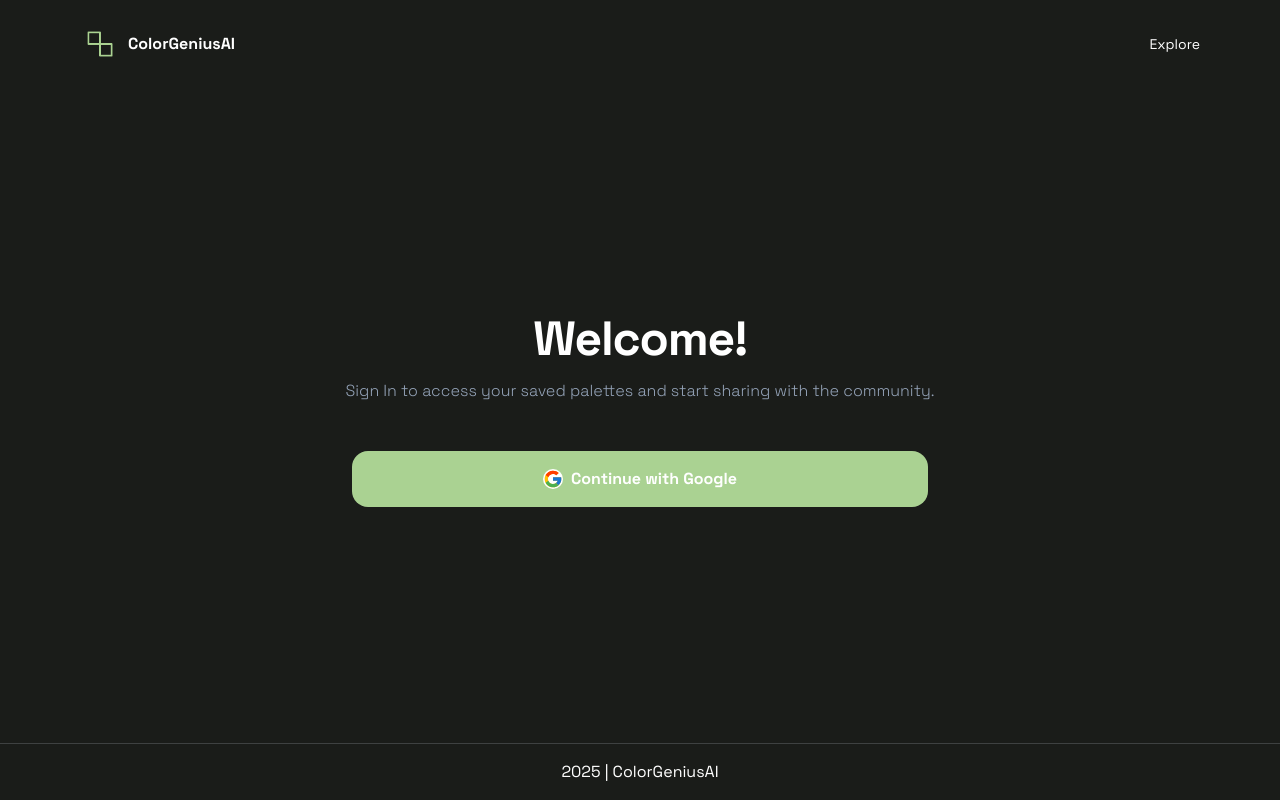
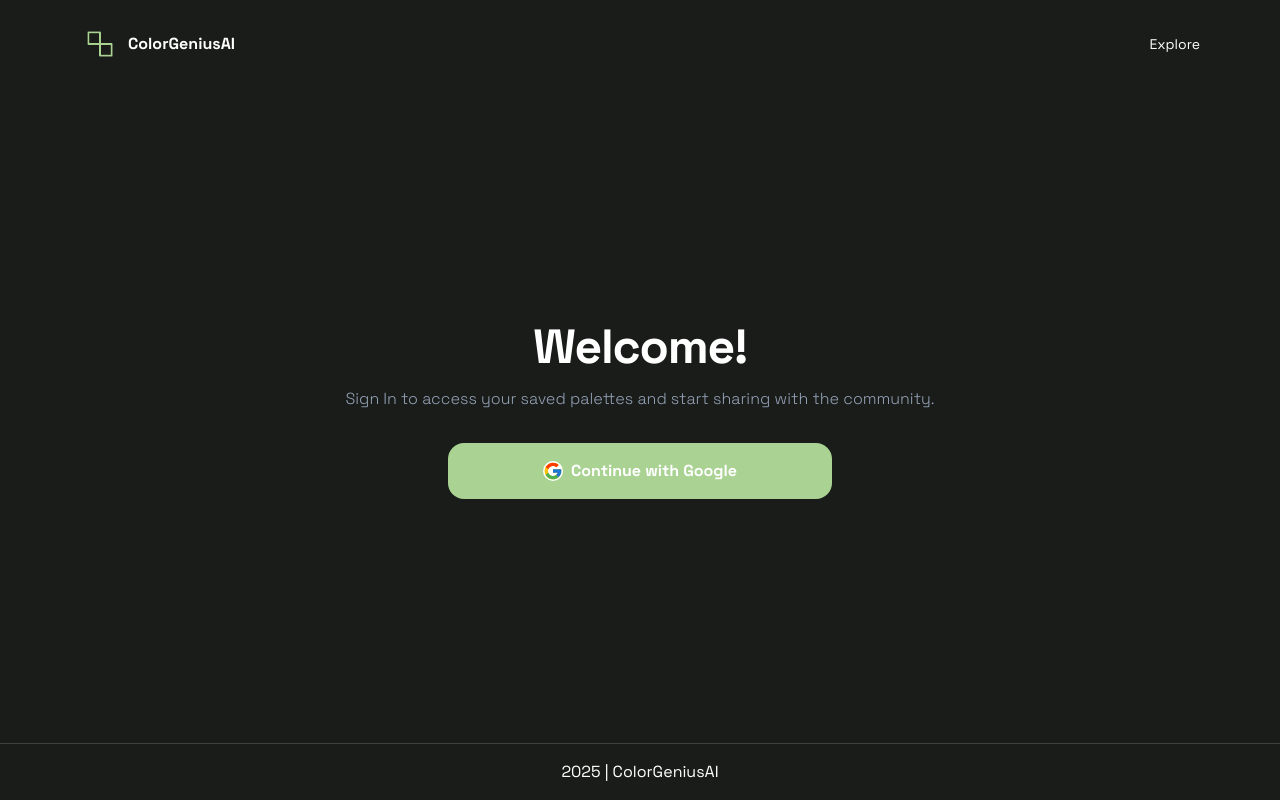
Before and after one commit to chrxsdev/color-genius-ai, a Next.js app: page /auth/sign-in in a window 1280 px wide. Built offline with nearby package versions, Linux system fonts and the light colour scheme.

Commit message:
fix: Adjust margin and width for Sign In button and header section

```diff
--- a/app/auth/sign-in/page.tsx
+++ b/app/auth/sign-in/page.tsx
@@ -7,7 +7,7 @@ export const SignIn = () => {
     <div className='mx-auto px-4 sm:px-6 lg:px-8 py-12'>
       <div className='min-h-[calc(100vh-250px)] flex flex-col justify-center items-center'>
         {/* Header Section */}
-        <div className='text-center mb-12'>
+        <div className='text-center mb-8'>
           <h1 className='text-5xl font-bold tracking-tight text-white mb-4'>Welcome!</h1>
           <p className='text-2lg text-subtitle mx-auto font-light'>
             Sign In to access your saved palettes and start sharing with the community.
@@ -17,7 +17,7 @@ export const SignIn = () => {
         {/* Sign In Section */}
         <div className='space-y-4'>
           <button
-            className='flex flex-row justify-center items-center min-w-xl bg-primary p-4 gap-x-2 rounded-2xl text-white font-bold hover:bg-primary/90 cursor-pointer'
+            className='flex flex-row justify-center items-center w-96 bg-primary p-4 gap-x-2 rounded-2xl text-white font-bold hover:bg-primary/90 cursor-pointer'
             onClick={() => console.log('sign in with google...')}
             type='button'
           >
```
